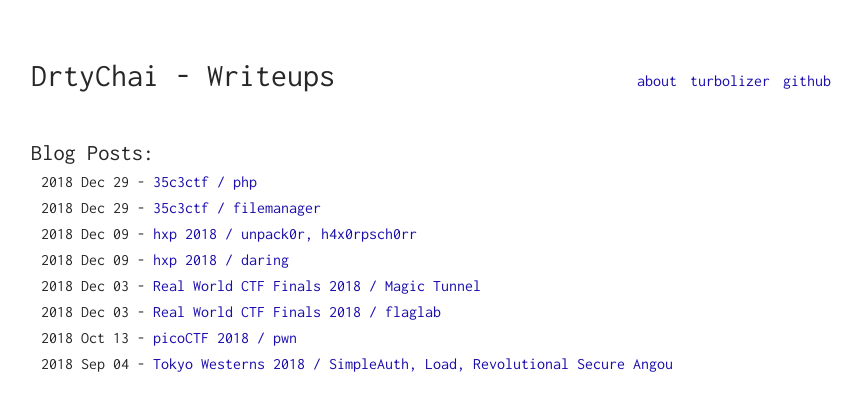
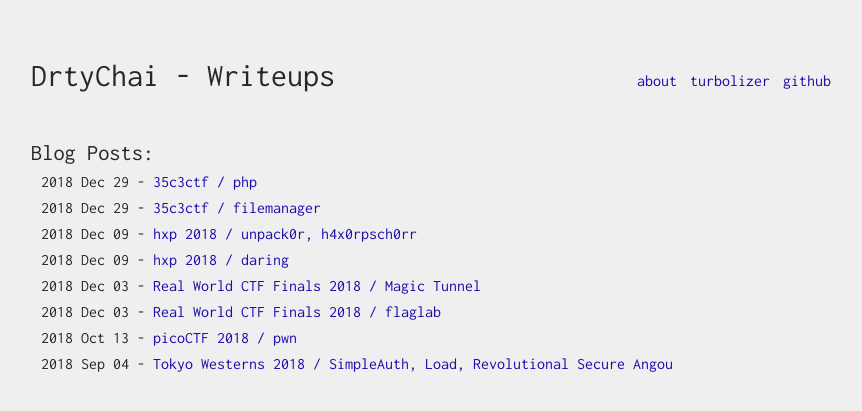
Before and after one commit to drtychai/drtychai.github.io, a Jekyll site: the page built from index.html, in a window 1280 px wide. Shown: the top 411 px of the page, without its empty margins (209-1071 px from the left). Built offline with Jekyll 4.4.1, drawn with Linux system fonts in a browser that asks for light colours.

Commit message:
updated bg color

```diff
--- a/_sass/_config.scss
+++ b/_sass/_config.scss
@@ -1,6 +1,6 @@
 // COLORS
 $color-black: #272727;
-$color-white: #FFFFFF;
+$color-white: #efefef;
 $color-grey: #EEEEEE;
 $color-link: #1A0DAB;
 $color-code: #00FF00;
```
